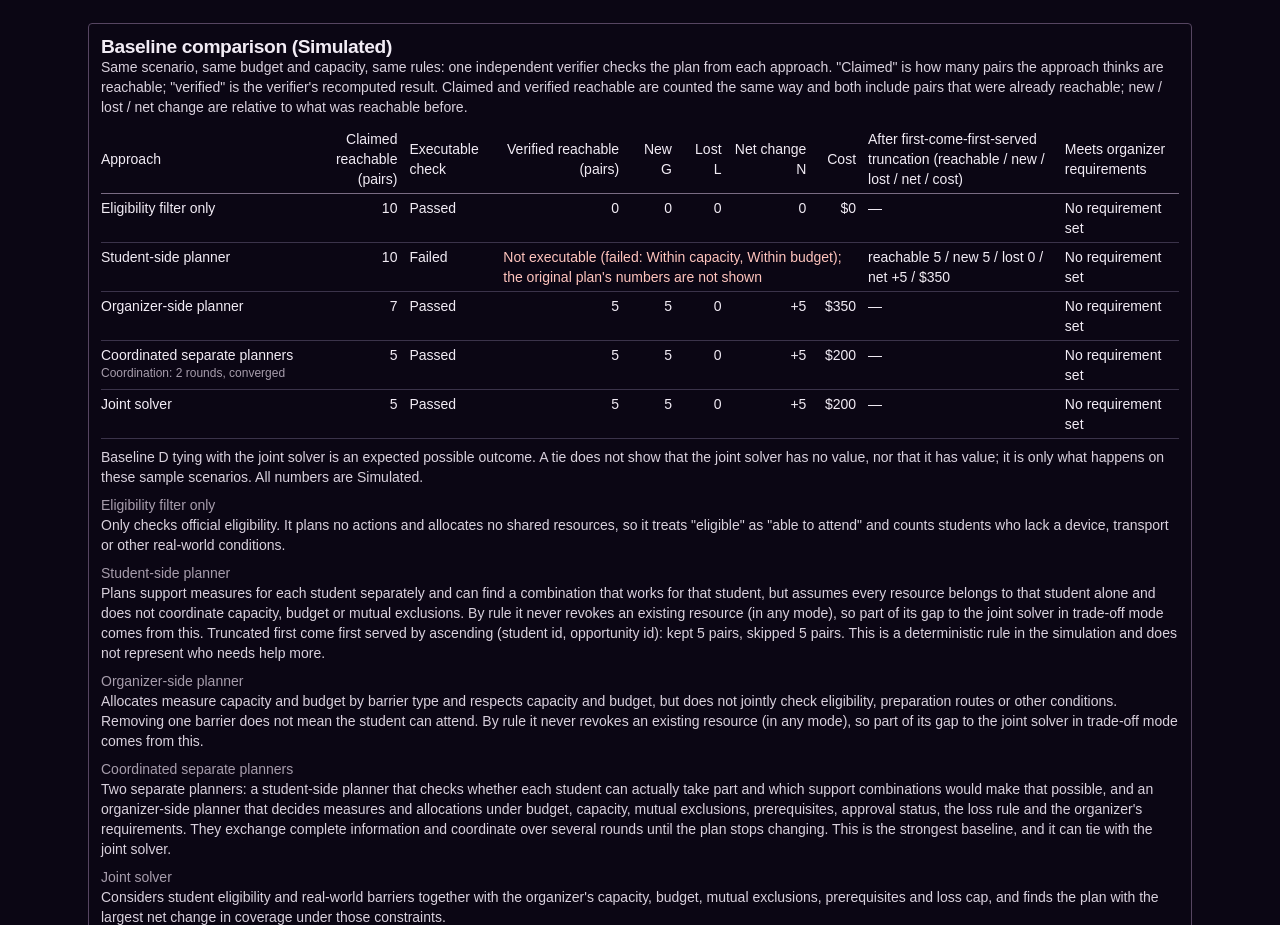
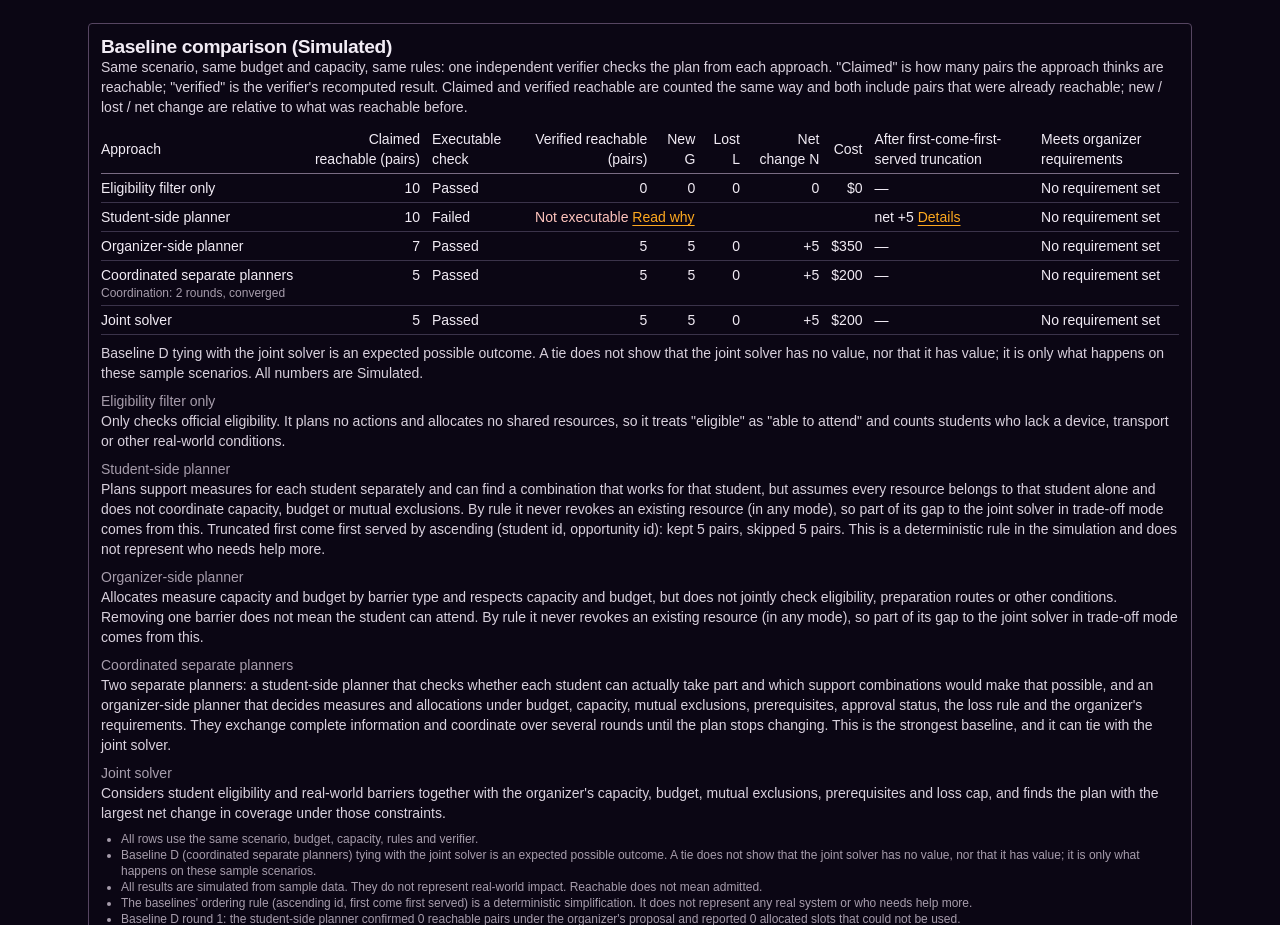
Before and after one commit to Zerune0/opportunity-compass, a Next.js app: page /organizer in a window 1280 px wide. Shown: the part 2663-3588 px from the top of the page. Built offline with nearby package versions, Linux system fonts and the light colour scheme; a web font is replaced by a local one.

Commit message:
fix(organizer): baseline table and barrier summary show short labels; failure reasons and truncation details open in the centered card

```diff
--- a/app/organizer/barriers/page.tsx
+++ b/app/organizer/barriers/page.tsx
@@ -1,3 +1,4 @@
+import { DetailDialog } from "@/components/rpg/DetailDialog";
 import type { Metadata } from "next";
 import Link from "next/link";
 import { SCENARIOS } from "@/lib/joint/scenarios";
@@ -73,7 +74,15 @@ function EligibilityTable({ title, summary }: { title: string; summary: BarrierS
                 <td className={TD_NUM}>{e.with_unresolved_barrier}</td>
                 <td className={TD_NUM}>{e.could_become_reachable}</td>
                 <td className={TD_NUM}>{e.not_removable}</td>
-                <td className="py-1 text-xs text-gray-700">{e.not_removable > 0 ? e.not_removable_reason : "—"}</td>
+                <td className="py-1">
+                  {e.not_removable > 0 ? (
+                    <DetailDialog label="Read why" subject={e.label} title={`${e.label}: why approved measures cannot help`}>
+                      <p>{e.not_removable_reason}</p>
+                    </DetailDialog>
+                  ) : (
+                    "—"
+                  )}
+                </td>
               </tr>
             ))}
           </tbody>
--- a/app/organizer/what-if.tsx
+++ b/app/organizer/what-if.tsx
@@ -11,6 +11,7 @@
  * 结果区下方的「回到学生端的桥」（./student-bridge）是明确标注的本地演示操作：拿同一次计算的方案明细
  * （runWhatIfWithPlan 的 plan，不再求解一次），只渲染关于载入档案的一句话，不渲染方案明细里的任何学生信息。
  */
+import { DetailDialog } from "@/components/rpg/DetailDialog";
 import Link from "next/link";
 import { useId, useMemo, useState } from "react";
 import {
@@ -1139,13 +1140,25 @@ function BaselineRowView({ r }: { r: WhatIfBaselineRow }) {
         </>
       ) : (
         <td colSpan={5} className="py-1 pr-3 font-medium text-red-900">
-          Not executable (failed: {r.failed_checks.join(", ")}); the original plan&apos;s numbers are not shown
+          Not executable{" "}
+          <DetailDialog label="Read why" subject={r.label} title={`${r.label}: why it is not executable`}>
+            <p>The independent verifier rejected this plan. Failed checks: {r.failed_checks.join(", ")}.</p>
+            <p>The original plan&apos;s numbers are not shown, because they could not actually be carried out.</p>
+          </DetailDialog>
         </td>
       )}
       <td className="py-1 pr-3 tabular-nums">
-        {r.repaired
-          ? `reachable ${r.repaired.R1_count} / new ${r.repaired.G} / lost ${r.repaired.L} / net ${signed(r.repaired.N)} / ${usd(r.repaired.total_usd)}`
-          : "—"}
+        {r.repaired ? (
+          <>
+            net {signed(r.repaired.N)}{" "}
+            <DetailDialog label="Details" subject={r.label} title={`${r.label}: after first-come-first-served truncation`}>
+              <p>When this plan is cut back to what actually fits, first come first served:</p>
+              <p>Reachable {r.repaired.R1_count} · new {r.repaired.G} · lost {r.repaired.L} · net {signed(r.repaired.N)} · cost {usd(r.repaired.total_usd)}</p>
+            </DetailDialog>
+          </>
+        ) : (
+          "—"
+        )}
       </td>
       <td className="py-1">{r.soft_label}</td>
     </tr>
@@ -1180,7 +1193,7 @@ function BaselinesTable({ view }: { view: WhatIfView }) {
                 <th scope="col" className="py-1 pr-3 text-right font-medium">Lost L</th>
                 <th scope="col" className="py-1 pr-3 text-right font-medium">Net change N</th>
                 <th scope="col" className="py-1 pr-3 text-right font-medium">Cost</th>
-                <th scope="col" className="py-1 pr-3 font-medium">After first-come-first-served truncation (reachable / new / lost / net / cost)</th>
+                <th scope="col" className="py-1 pr-3 font-medium">After first-come-first-served truncation</th>
                 <th scope="col" className="py-1 font-medium">Meets organizer requirements</th>
               </tr>
             </thead>
```
